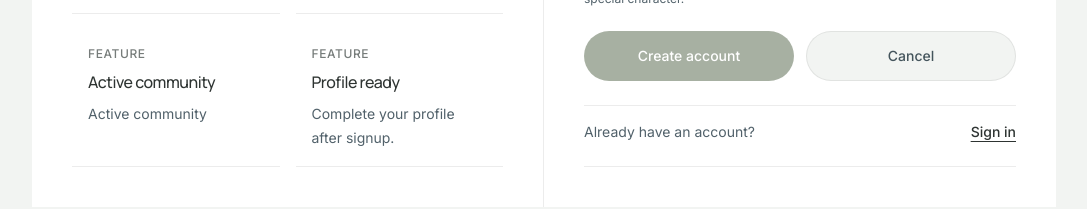
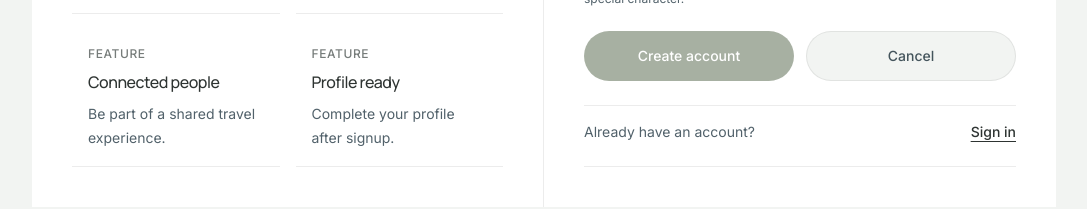
Before and after one commit to ObidahHajjo/covoit-front, a React (Vite) app: page /register in a window 1280 px wide. Shown: the part 488-697 px from the top of the page, without its empty margins (96-1183 px from the left). Built offline with nearby package versions, Linux system fonts and the light colour scheme; no server answers.

Commit message:
doc: fix labels

```diff
--- a/src/components/ui/Auth/RegisterSection.tsx
+++ b/src/components/ui/Auth/RegisterSection.tsx
@@ -82,7 +82,7 @@ export function RegisterSection({
             {[
               [t("auth.quickSetup"), t("auth.quickSetupBody")],
               [t("auth.secureAccess"), t("auth.secureAccessBody")],
-              [t("auth.activeCommunity"), t("auth.activeCommunity")],
+              [t("auth.activeCommunity"), t("auth.activeCommunityBody")],
               [t("auth.profileReady"), t("auth.profileReadyBody")],
             ].map(([title, copy]) => (
               <article key={title} className="border-b border-[var(--theme-line)] p-4">
--- a/src/i18n/dictionaries.ts
+++ b/src/i18n/dictionaries.ts
@@ -157,7 +157,7 @@ export const dictionaries = {
       "Re-enter your calm corner of travel. Quiet routes, trusted riders, and smoother journeys are waiting.",
     "auth.verifiedProfiles": "Verified profiles",
     "auth.transparentPricing": "Transparent pricing",
-    "auth.activeCommunity": "Active community",
+    "auth.activeCommunity": "Connected people",
     "auth.signInGently": "Sign in gently.",
     "auth.continueRoute": "Continue your route",
     "auth.signInBody":
@@ -181,6 +181,7 @@ export const dictionaries = {
     "auth.secureAccessBody": "Your data stays protected.",
     "auth.profileReady": "Profile ready",
     "auth.profileReadyBody": "Complete your profile after signup.",
+    "auth.activeCommunityBody": "Be part of a shared travel experience.",
     "auth.feature": "Feature",
     "auth.registration": "Registration",
     "auth.startHere": "Start here",
@@ -840,7 +841,7 @@ export const dictionaries = {
       "Retrouvez votre espace trajet apaisant. Des itineraire calmes, des voyageurs fiables et des deplacements plus fluides vous attendent.",
     "auth.verifiedProfiles": "Profils verifies",
     "auth.transparentPricing": "Tarifs transparents",
-    "auth.activeCommunity": "Communaute active",
+    "auth.activeCommunity": "Des personnes connectées",
     "auth.signInGently": "Connectez-vous en douceur.",
     "auth.continueRoute": "Poursuivre votre trajet",
     "auth.signInBody":
@@ -864,6 +865,7 @@ export const dictionaries = {
     "auth.secureAccessBody": "Vos donnees restent protegees.",
     "auth.profileReady": "Profil pret",
     "auth.profileReadyBody": "Completez votre profil apres l'inscription.",
+    "auth.activeCommunityBody": "Faites partie d’une expérience de voyage partagée.",
     "auth.feature": "Fonction",
     "auth.registration": "Inscription",
     "auth.startHere": "Commencez ici",
@@ -1522,7 +1524,7 @@ export const dictionaries = {
       "عد إلى مساحتك الهادئة للسفر. طرق مريحة، وركاب موثوقون، ورحلات أكثر سلاسة بانتظارك.",
     "auth.verifiedProfiles": "ملفات شخصية موثقة",
     "auth.transparentPricing": "أسعار واضحة",
-    "auth.activeCommunity": "مجتمع نشط",
+    "auth.activeCommunity": "أشخاص متصلون",
     "auth.signInGently": "سجّل دخولك بسهولة.",
     "auth.continueRoute": "تابع رحلتك",
     "auth.signInBody":
@@ -1545,6 +1547,7 @@ export const dictionaries = {
     "auth.secureAccessBody": "تبقى بياناتك محمية.",
     "auth.profileReady": "الملف الشخصي جاهز",
     "auth.profileReadyBody": "أكمل ملفك الشخصي بعد التسجيل.",
+    "activeCommunityBody": "كن جزءًا من تجربة سفر مشتركة.",
     "auth.feature": "ميزة",
     "auth.registration": "التسجيل",
     "auth.startHere": "ابدأ من هنا",
```
